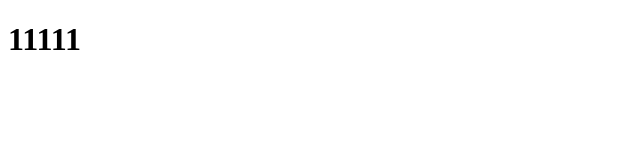
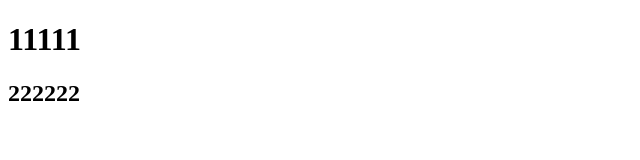
Before and after one commit to XiaoLong123-dev/testproject_01, a plain HTML site: page index.html in a window 1280 px wide. Shown: the whole page, without its empty margins (0-640 px from the left). Drawn offline with Linux system fonts and the light colour scheme.

Commit message:
更新了

```diff
--- a/index.html
+++ b/index.html
@@ -11,6 +11,7 @@
 
 <body>
     <h1>11111</h1>
+    <h2>222222</h2>
 </body>
 <script src="index.js"></script>
 
```
